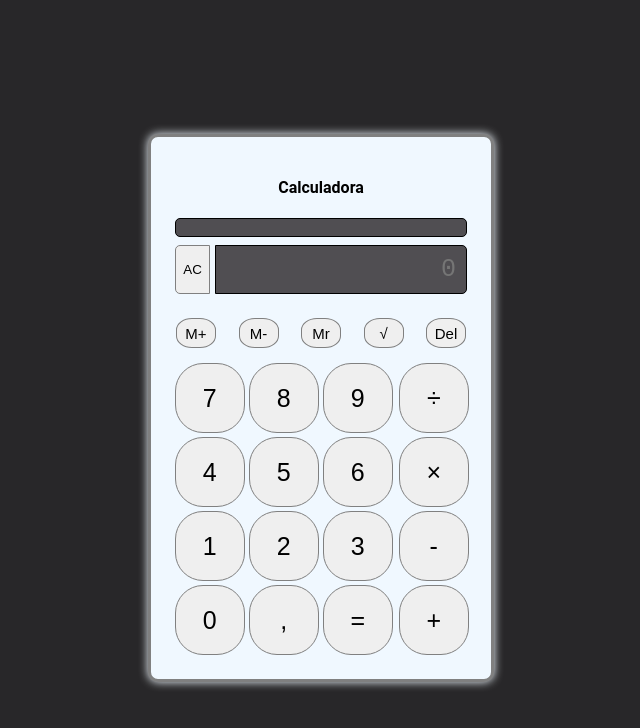
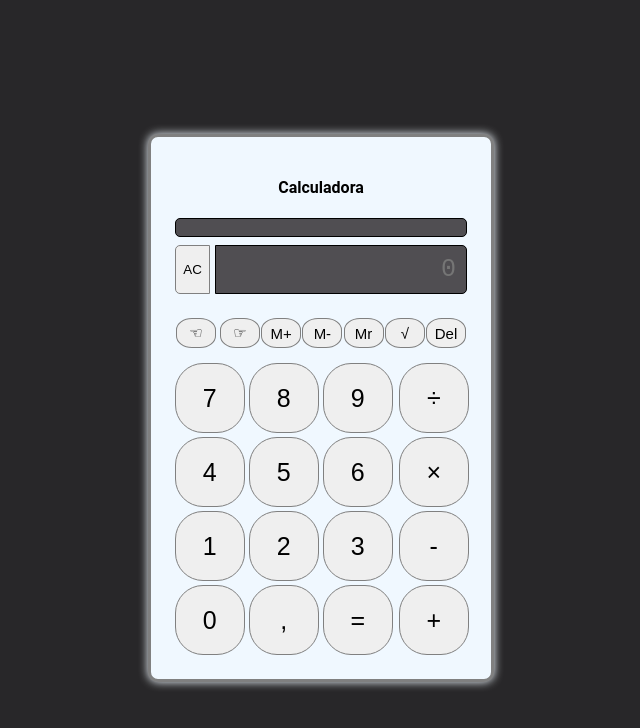
Before and after one commit to Sirfak3/Calculadora, a plain HTML site: page index.html in a window 1280 px wide. Shown: the whole page, without its empty margins (327-967 px from the left). Drawn offline with Linux system fonts and the light colour scheme.

Commit message:
Update index.html

```diff
--- a/index.html
+++ b/index.html
@@ -14,9 +14,13 @@
         </div>
         <div class="display">
             <button class="btn ac" onclick="clearTela()">AC</button>
-            <input id="tela" type="text" placeholder="0" >
+            <input id="tela" type="text" placeholder="0" readonly>
         </div>
         <div class="btnsFunctions">
+            <div>
+                <button class="fcBtn" onclick="moveCursor('left')">☜</button>
+                <button class="fcBtn" onclick="moveCursor('right')">☞</button>
+            </div>
             <button class="fcBtn" onclick="adcMemoria()">M+</button>
             <button class="fcBtn" onclick="clearMemoria()">M-</button>
             <button class="fcBtn" onclick="chamarMemoria()">Mr</button>
```
